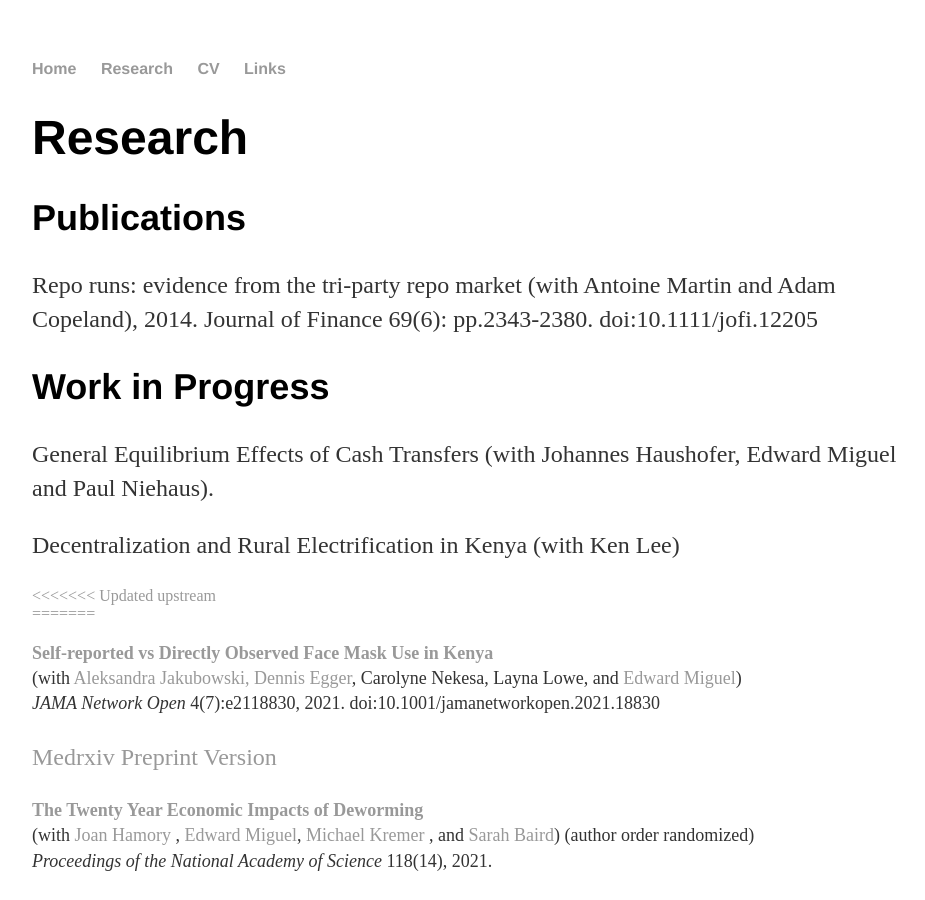
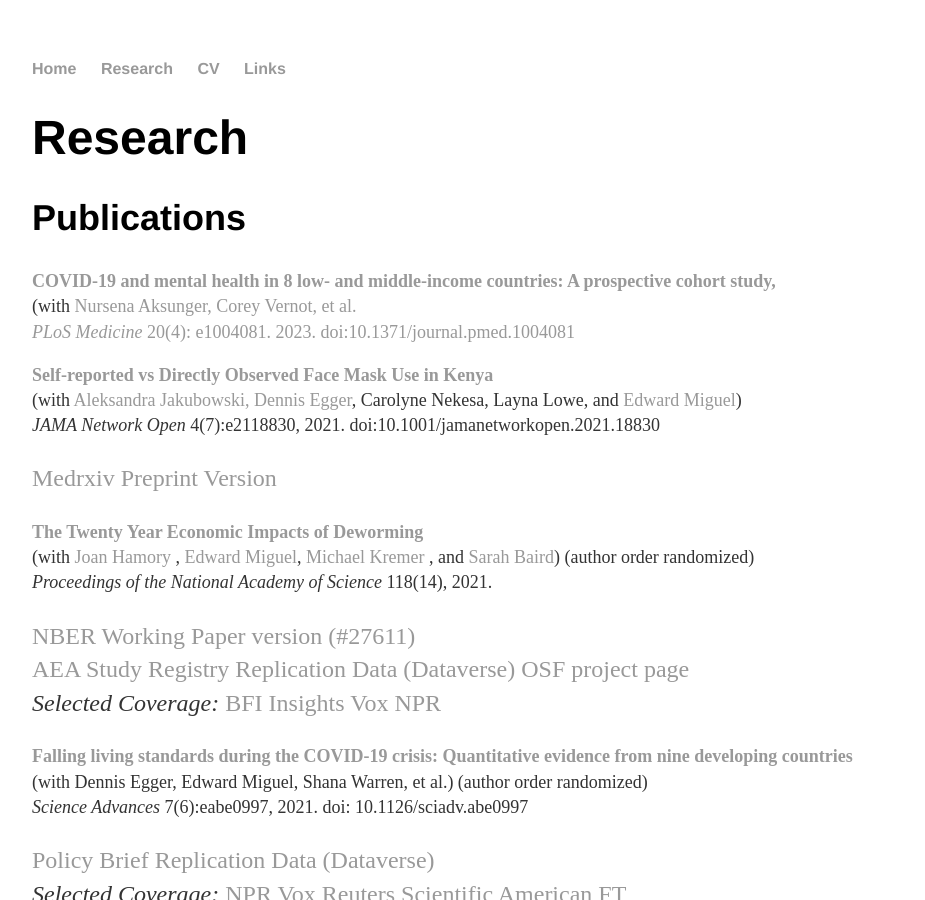
Before and after one commit to mwwalker/mwwalker.github.io, a Jekyll site: the page built from research/index.html, in a window 1280 px wide and 900 px high. Shown: the whole window, without its empty margins (160-1085 px from the left). Built offline with Jekyll 4.4.1, drawn with Linux system fonts in a browser that asks for light colours; some of the changed text lies outside the part shown.

Commit message:
adding plos medicine article

```diff
--- a/research/index.html
+++ b/research/index.html
@@ -6,17 +6,15 @@
   <h1>Research</h1>
   <h2>Publications</h2>
 
-  <p>Repo runs: evidence from the tri-party repo market (with Antoine Martin and Adam Copeland), 2014. Journal of Finance 69(6): pp.2343-2380. doi:10.1111/jofi.12205</p>
 
-      <h2>Work in Progress</h2>
 
-      <p>General Equilibrium Effects of Cash Transfers (with Johannes Haushofer, Edward Miguel and Paul Niehaus). <a href="#" AEA Study Registry /a></p>
+  <p style="font-size:18px"> <a href="https://doi.org/10.1371/journal.pmed.1004081"> <b> COVID-19 and mental health in 8 low- and middle-income
+    countries: A prospective cohort study, </b> </a>
+    <br> (with <a href=""> Nursena Aksunger, Corey Vernot, et al. <br>
+     <em> PLoS Medicine </em> 20(4): e1004081. 2023. doi:10.1371/journal.pmed.1004081 </a> </p>
 
-      <p>Decentralization and Rural Electrification in Kenya (with Ken Lee)</p>
 
-<<<<<<< Updated upstream
-      </div>
-=======
+
 <p style="font-size:18px"> <a href="https://jamanetwork.com/journals/jamanetworkopen/fullarticle/2782566"> <b> Self-reported vs Directly Observed Face Mask Use in Kenya </b> </a>
   <br> (with <a href="https://www.aleksandrajakubowski.com/"> Aleksandra Jakubowski, <a href="https://www.econ.berkeley.edu/grad/profiles/9452"> Dennis Egger</a>, Carolyne Nekesa, Layna Lowe, and <a href="https://emiguel.econ.berkeley.edu/"> Edward Miguel</a>)
   <br> <em> JAMA Network Open </em> 4(7):e2118830, 2021. doi:10.1001/jamanetworkopen.2021.18830 </a> </p>
```
Also changed, not shown: other parts of research/index.html (+0 -1 lines).
